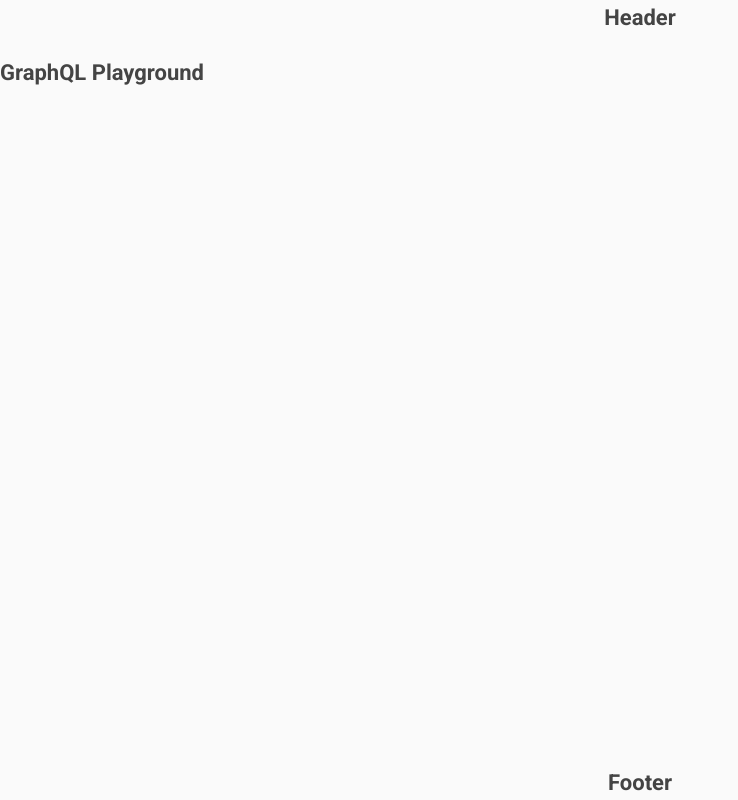
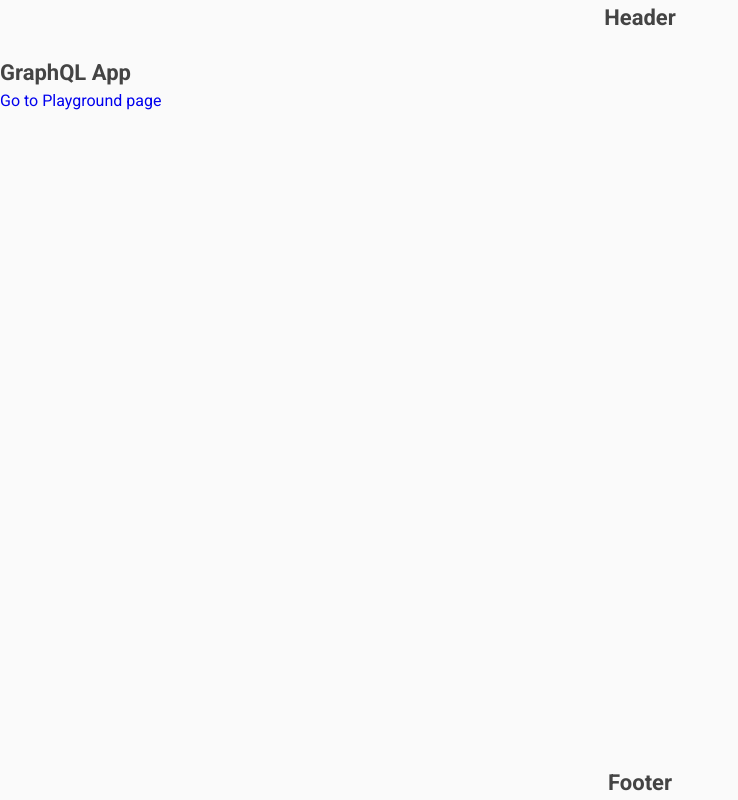
Before and after one commit to yevheniiorhanistyi/graphiql-playground, a Next.js app: page / in a window 1280 px wide. Shown: the whole page, without its empty margins (0-738 px from the left). Built offline with nearby package versions, Linux system fonts and the light colour scheme.

Commit message:
feat: add route page

```diff
--- a/src/components/Layout/Layout.tsx
+++ b/src/components/Layout/Layout.tsx
@@ -10,7 +10,7 @@
   return (
     <>
       <Header />
-      <>{children}</>
+      <main>{children}</main>
       <Footer />
     </>
   );
--- a/src/pages/index.tsx
+++ b/src/pages/index.tsx
@@ -1,4 +1,5 @@
 import Head from 'next/head';
+import Link from 'next/link';
 
 export default function MainPage() {
   return (
@@ -9,9 +10,10 @@
         <meta name="viewport" content="width=device-width, initial-scale=1" />
         <link rel="icon" href="/favicon.ico" />
       </Head>
-      <main>
-        <h1>GraphQL Playground</h1>
-      </main>
+      <div>
+        <h1>GraphQL App</h1>
+        <Link href="/playground">Go to Playground page</Link>
+      </div>
     </>
   );
 }
```
Also changed, not shown: src/pages/404.tsx (added, +15 -0 lines), src/pages/playground/playground.tsx (added, +7 -0 lines).
